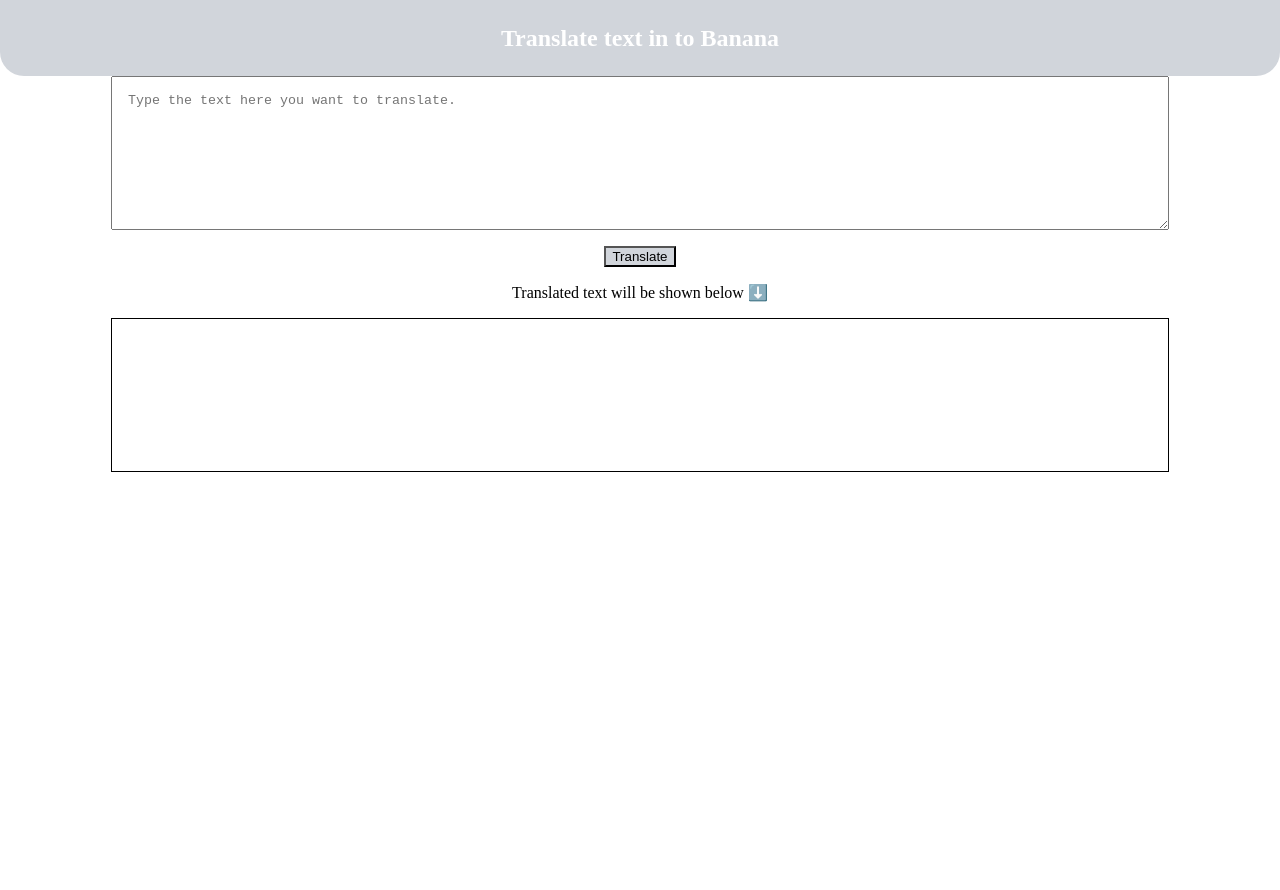
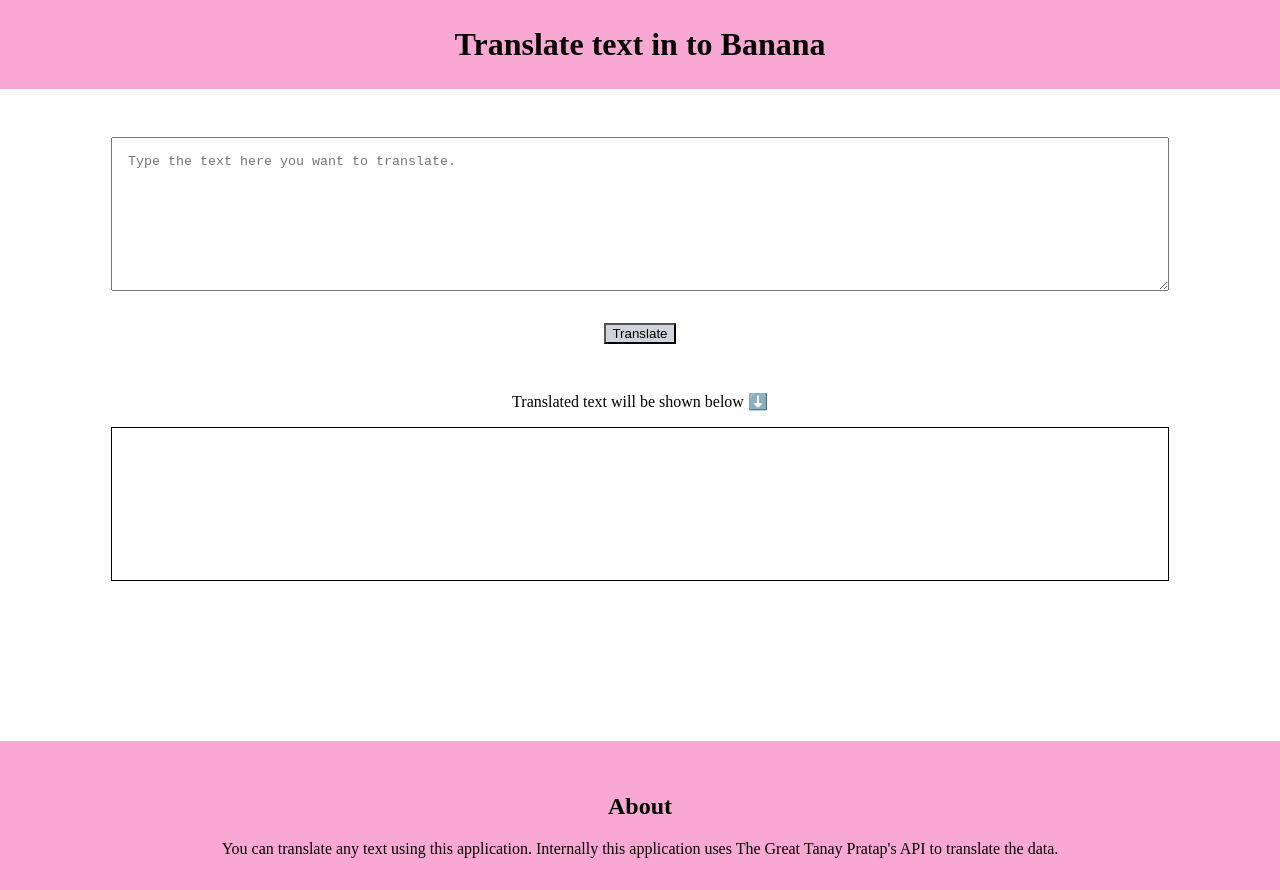
Before and after one commit to sarthak1209/Translate-Text, a plain HTML site: page index.html in a window 1280 px wide. Before the commit the page ends 800 px from the top, so only its background shows below. Drawn offline with Linux system fonts and the light colour scheme.

Commit message:
style: color

```diff
--- a/index.html
+++ b/index.html
@@ -6,13 +6,15 @@
         Translate | Banana
     </title>
     <style>
+        :root {
+            --grey-color: #F9A8D4;
+        }
 
-        :root{
-          --grey-color : #D1D5DB;
+        body {
+            margin: 0rem;
+            padding: 0rem;
         }
-        body{
-            margin: 0rem;
-        }
+
         #output-section {
 
             border: 1px black solid;
@@ -20,14 +22,15 @@
             height: 15vh;
             margin: auto;
             padding: 1rem;
-            /* margin-top: 0rem; */
+            margin-bottom: 10rem;
 
         }
 
         #btn-translate {
             margin: auto;
+            margin-bottom: 2rem;
             text-align: center;
-            background-color:#D1D5DB;
+            background-color: #D1D5DB;
         }
 
         #txt-input {
@@ -35,31 +38,40 @@
             width: 80%;
             height: 15vh;
             margin: auto;
+            margin-top: 3rem;
+            margin-bottom: 2rem;
+
             padding: 1rem;
 
         }
-        .btn{
+
+        .btn {
             text-align: center;
             margin: 1rem;
         }
-        h1{
+
+        h1 {
 
             text-align: center;
         }
-        .navigation {
+
+        header {
             background-color: var(--grey-color);
-    color: white;
+
             padding: .3rem;
-    border-bottom-left-radius: 1.5rem;
-    border-bottom-right-radius: 1.5rem;
+        }
+        footer{
+            background-color: var(--grey-color);
+            padding: 2rem 0rem;
+           text-align: center;
         }
     </style>
 </head>
 
 <body>
-    <nav class="navigation" >
-        <h1 >Translate text in to Banana</h1>
-    </nav>
+    <header class="">
+        <h1>Translate text in to Banana</h1>
+    </header>
 
 
 
@@ -70,11 +82,13 @@
         <button id="btn-translate">Translate</button>
     </div>
 
-    <div  style="text-align: center; margin: 1rem;"> Translated text will be shown below ⬇️</div>
+    <div style="text-align: center; margin: 1rem;"> Translated text will be shown below ⬇️</div>
 
     <div id="output-section"></div>
     <footer>
-
+ <h2>About</h2>
+ You can translate any text using this application. Internally this application uses
+ The Great Tanay Pratap's API to translate the data.
     </footer>
 </body>
 
```
Lines whose indentation alone changed are shown as unchanged.
